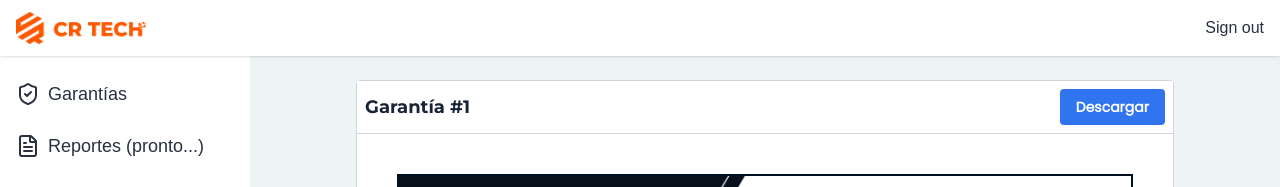
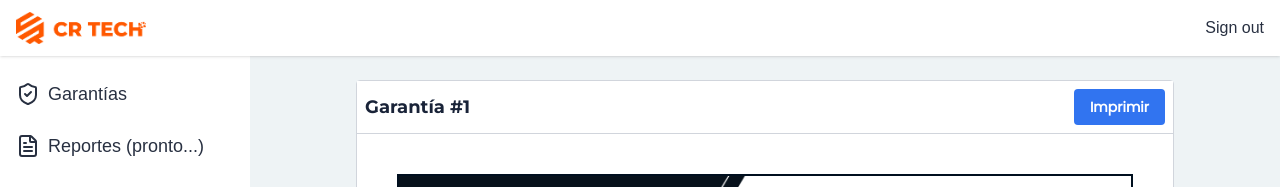
Before and after one commit to byronjvh/garantias, a Next.js app: page /dashboard/garantias/1 in a window 1280 px wide. Shown: the top 187 px of the page. Built offline with nearby package versions, Linux system fonts and the light colour scheme.

Commit message:
UPD: open file instead of save

```diff
--- a/app/dashboard/garantias/[id]/page.tsx
+++ b/app/dashboard/garantias/[id]/page.tsx
@@ -30,7 +30,12 @@ export default function WarrantyPage({ params }: Props) {
             html2canvas: { scale: 3 },
             jsPDF: { unit: "in", format: "letter", orientation: "portrait" as const }
         };
-        html2pdf().set(opt).from(sheet).save().finally(() => setLoading(false))
+        html2pdf()
+            .set(opt)
+            .from(sheet)
+            .outputPdf("bloburl")
+            .then(pdfUrl => window.open(pdfUrl))
+            .finally(() => setLoading(false))
     }
 
     if (!warranty) return <>No hay Garantía</>
@@ -39,7 +44,7 @@ export default function WarrantyPage({ params }: Props) {
         <div className="mx-auto rounded-t h-[calc(100vh-56px)] flex flex-col min-h-0 border border-gray-300">
             <div className="flex items-center justify-between bg-card-bg p-2 border-b border-gray-300">
                 <p className="font-title text-lg font-bold text-title-color">Garantía #{id}</p>
-                <PrimaryButton onClick={descargarPDF} text="Descargar" loading={loading} />
+                <PrimaryButton onClick={descargarPDF} text="Imprimir" loading={loading} />
             </div>
             <div className="flex-1 min-h-0 overflow-y-auto">
                 <Warranty id={id} warranty={warranty} />
```
